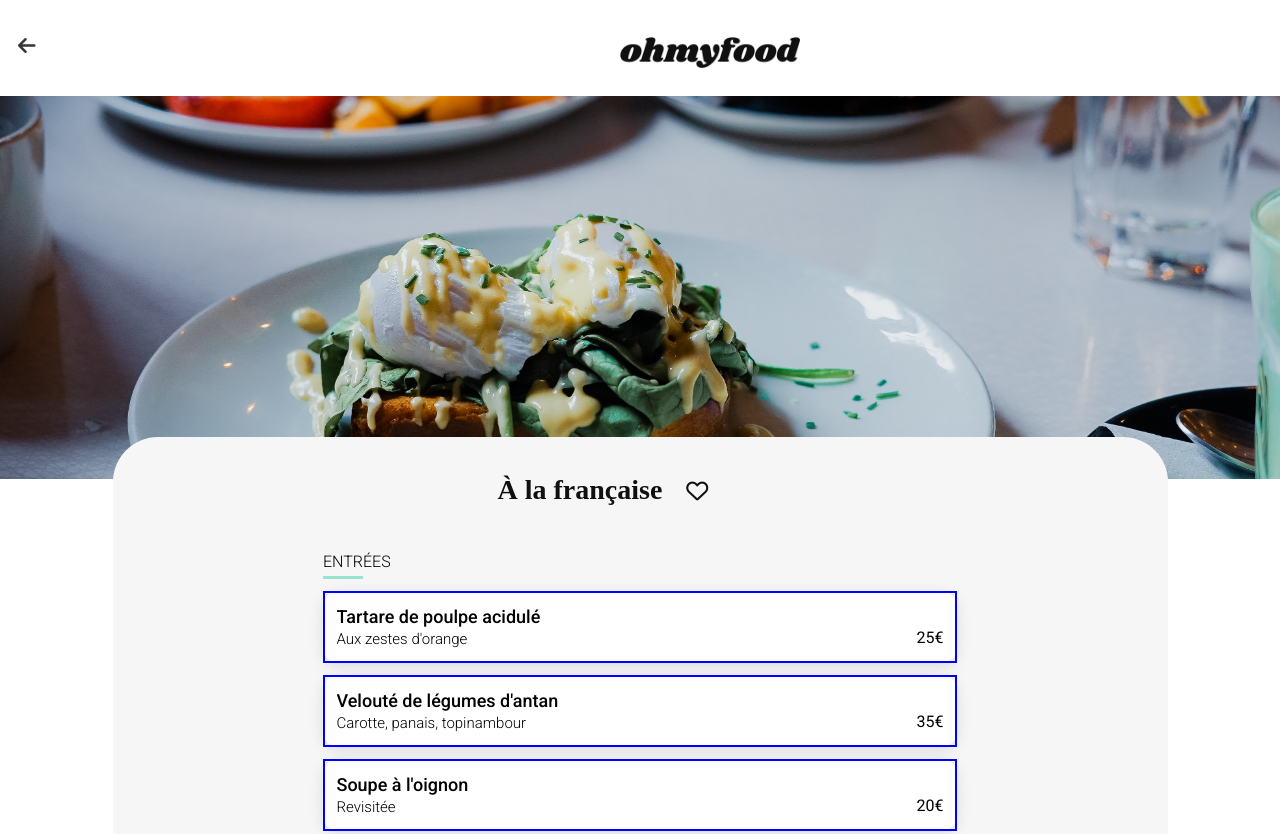
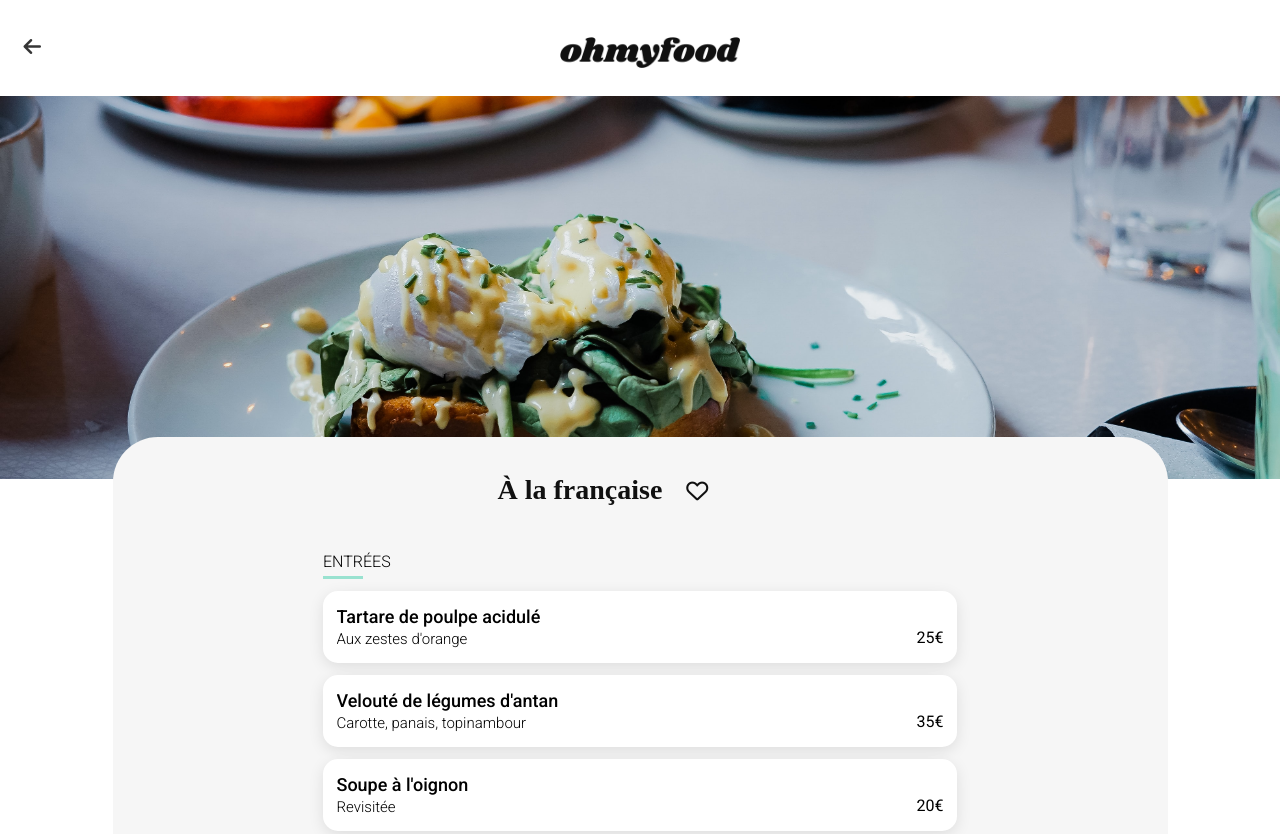
Before and after one commit to jeanmax1me/OC-OhMyFood, a website: page restaurants/a-la-francaise.html in a window 1280 px wide. Shown: the top 834 px of the page. Drawn offline with Linux system fonts and the light colour scheme; a web font is replaced by a local one.

Commit message:
quick logo fix on restau pages

```diff
--- a/_page-restaurant.scss
+++ b/_page-restaurant.scss
@@ -69,14 +69,12 @@
   margin: 0 17px;
   display: flex;
   justify-content: space-between;
-
 }
 
 .menu-restaurant {
   display: flex;
   flex-direction: row;
   gap: 12px;
-
 }
 
 .page-main-title {
@@ -127,7 +125,6 @@ input[type="checkbox"]:checked ~ .favorite-restaurants .unfilled-heart {
 /* Styles when the checkbox is checked */
 input[type="checkbox"]:checked ~ .favorite-restaurants .filled-heart {
   display: visible;
-
 }
 
 .menu-section {
@@ -195,7 +192,6 @@ width: 100%;
 
 .menu-labels {
   position: absolute;
-  border: 2px solid blue;
   height: 72px;
   width: 100%;
   z-index: 1000;
@@ -243,7 +239,9 @@ input[type="checkbox"] {
   display: none;
 }
 
-input[type="checkbox"]:checked ~ .menu-restaurant-item .menu-restaurant-item-selected {
+input[type="checkbox"]:checked
+  ~ .menu-restaurant-item
+  .menu-restaurant-item-selected {
   width: 68px;
   right: 0;
 }
@@ -260,7 +258,6 @@ input[type="checkbox"]:checked ~ .menu-restaurant-item .menu-restaurant-item-sel
   right: 0px;
   transition: 0.3s;
 }
-
 
 .menu-restaurant-item-selected svg {
   height: 25px;
@@ -331,19 +328,19 @@ body {
     height: 96.34px;
     max-width: 1440px;
     display: flex;
-  justify-content: flex-start;
   }
   .page-header-container {
     position: relative;
     display: flex;
-  justify-content: space-between;
+    justify-content: center;
     align-items: center;
-  width: 800px;
+    width: 100%;
   }
   .header-arrow {
-  position: unset;
-  padding-left: 23px;
+    position: absolute;
+    left: 17px;
   }
+
   .page-header-logo img {
     padding-left: 20px;
     width: 200px;
```
Also changed, not shown: main.css, 1 other file. Lines whose indentation alone changed are shown as unchanged.
